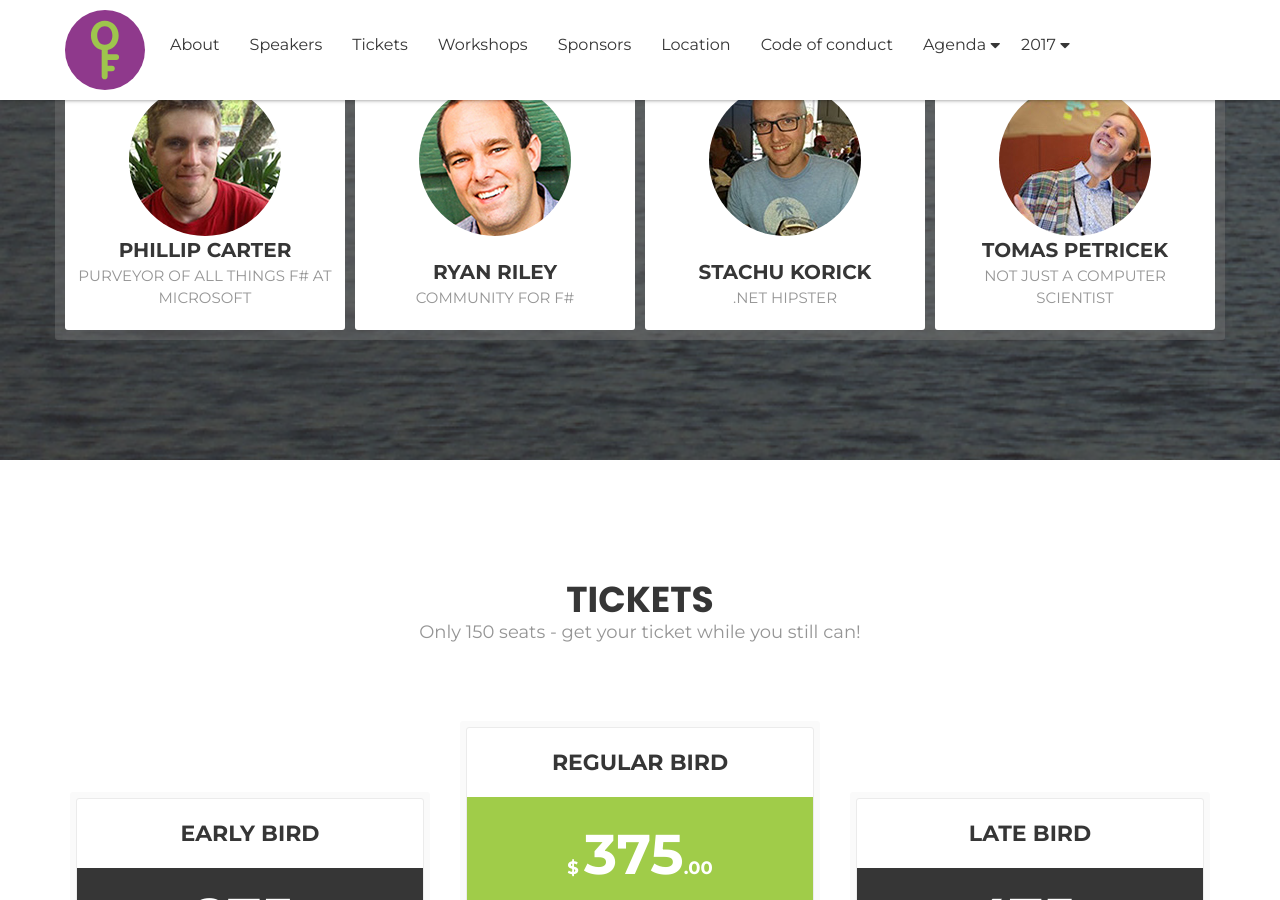
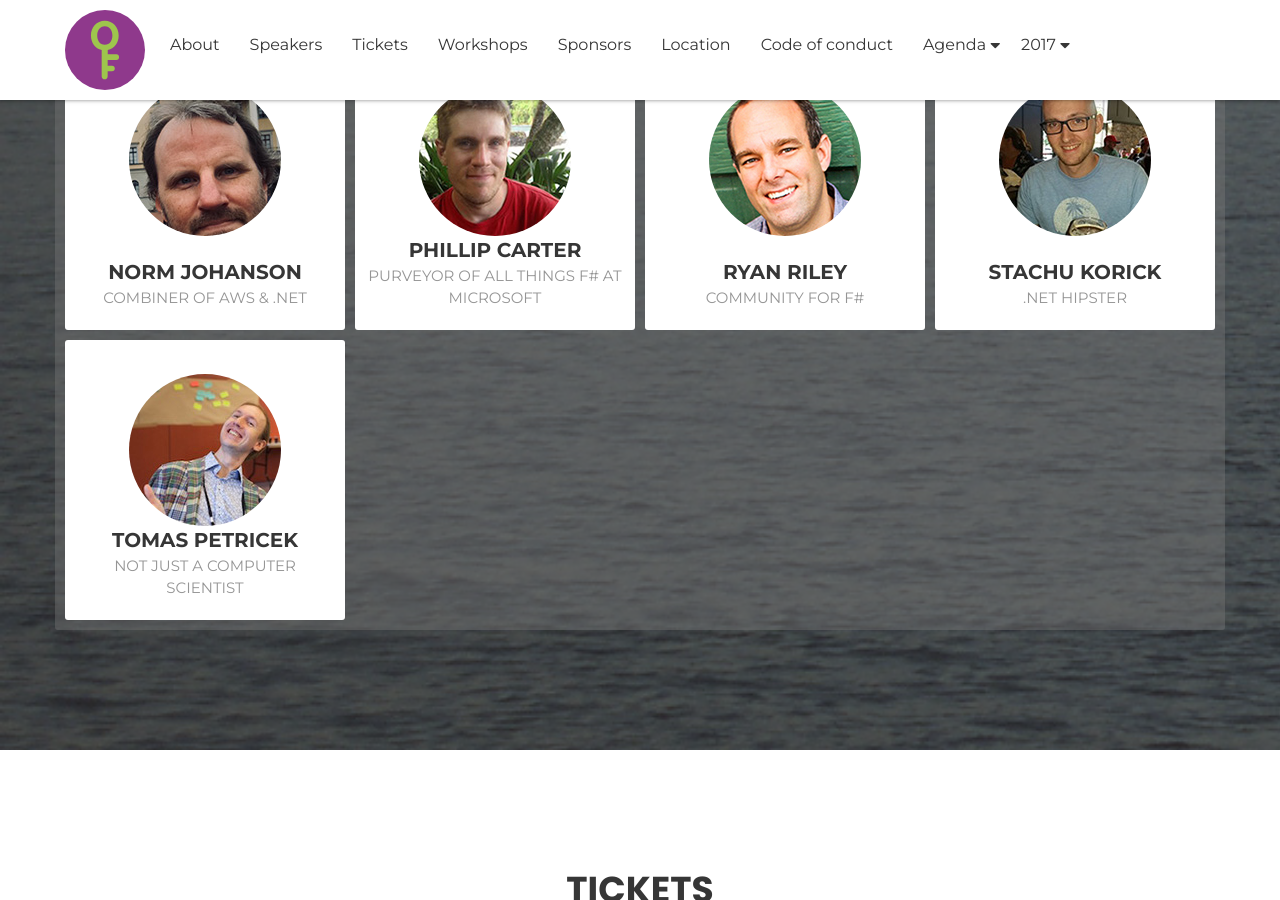
Before and after one commit to open-fsharp/open-fsharp.github.io, a Jekyll site: the page built from index.html, in a window 1280 px wide and 900 px high, scrolled down 2867 px. Built offline with Jekyll 4.4.1, drawn with Linux system fonts in a browser that asks for light colours; nearby versions of some CDN libraries; the list of posts is cut into pages by our own code; comment, search, counter and statistics services are not loaded.

Commit message:
add norm johanson as a speaker

```diff
--- a/index.html
+++ b/index.html
@@ -474,6 +474,25 @@
 					<div class="row">
 						<div class="speaker-item">
 							<div class="speaker-thumb">
+								<a href="#"><img src="{{ site.baseurl }}public/assets/speakers/2018/norm-johanson.jpg" alt="Norm Johanson"></a>
+							</div><!-- /.speaker-thumb -->
+							<div class="speaker-content">
+								<a href="#" class="speaker-name">NORM JOHANSON</a>
+								<p class="designation">Combiner of AWS & .NET</p>
+							</div>
+							<div class="speaker-social">
+								<ul class="social-media">
+									<li><a href="https://twitter.com/socketnorm"><i class="fab fa-twitter"></i></a></li>
+								</ul>
+							</div>
+						</div><!-- /.speaker-item -->
+					</div><!-- /.row -->
+				</div><!-- /.col-sm-6 col-md-3 -->
+
+				<div class="col-sm-6 col-md-3">
+					<div class="row">
+						<div class="speaker-item">
+							<div class="speaker-thumb">
 								<a href="#"><img src="{{ site.baseurl }}public/assets/speakers/2018/phillip-carter.jpg" alt="Phillip Carter"></a>
 							</div><!-- /.speaker-thumb -->
 							<div class="speaker-content">
```
Also changed, not shown: public/assets/speakers/2018/norm-johanson.jpg (added).
